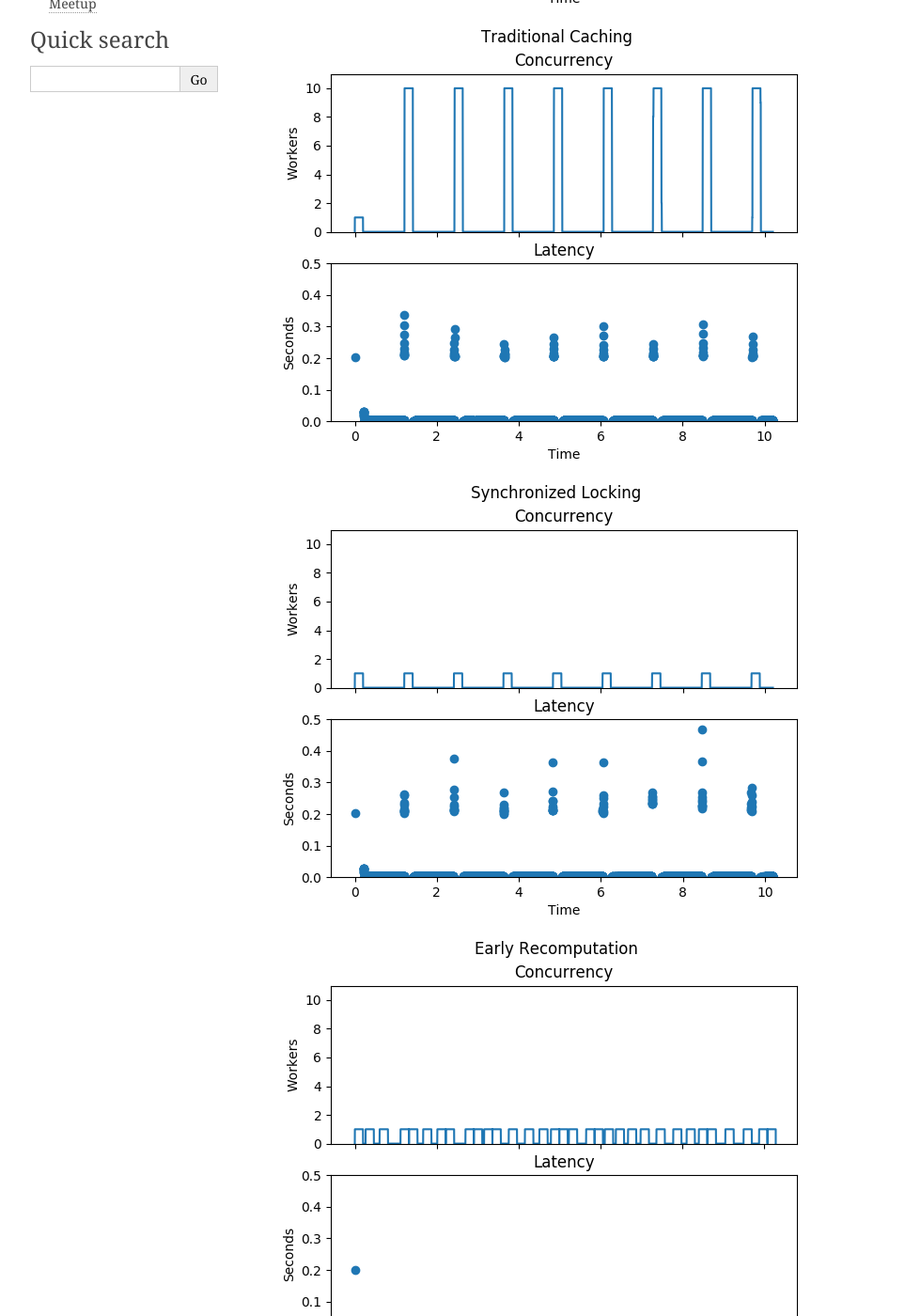
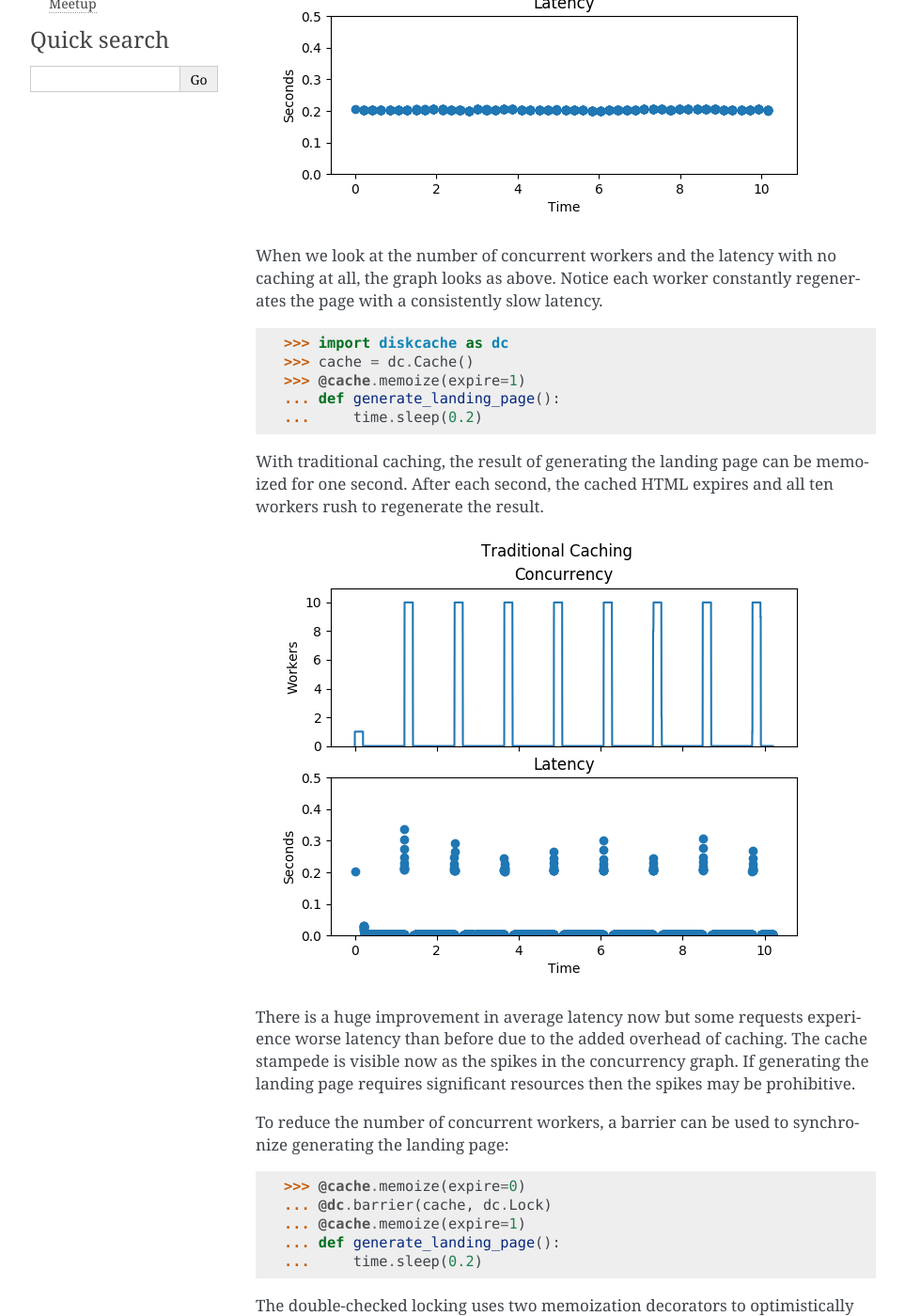
Before and after one commit to grantjenks/python-diskcache, a Sphinx documentation site: the page built from docs/case-study-landing-page-caching.rst, in a window 1280 px wide and 1400 px high, scrolled down 688 px. Shown: the whole window at 94% size, without its empty margins (148-1111 px from the left). Built offline with Sphinx 7.4.7, drawn with Linux system fonts in a browser that asks for light colours; some of the changed text lies outside the part shown.

Commit message:
Half-draft of landing page caching case study

```diff
--- a/docs/case-study-landing-page-caching.rst
+++ b/docs/case-study-landing-page-caching.rst
@@ -4,9 +4,51 @@ Case Study: Landing Page Caching
 :doc:`DiskCache <index>` version 4 added recipes for cache stampede mitigation.
 Let's look at how that applies to landing page caching.
 
+    >>> import time
+    >>> def generate_landing_page():
+    ...     time.sleep(0.2)  # Work really hard.
+    ...     # Return HTML response.
+
+Imagine a website under heavy load with a function used to generate the landing
+page. There are two processes each with five threads for a total of ten
+concurrent workers. Also assume that generating the landing page takes about
+two hundred milliseconds.
+
 .. image:: _static/no-caching.png
 
+When we look at the number of concurrent workers and the latency with no
+caching at all, the graph looks as above. Notice each worker constantly
+regenerates the page with a consistently slow latency.
+
+    >>> import diskcache as dc
+    >>> cache = dc.Cache()
+    >>> @cache.memoize(expire=1)
+    ... def generate_landing_page():
+    ...     time.sleep(0.2)
+
+With traditional caching, the result of generating the landing page can be
+memoized for one second. After each second, the cached HTML expires and all ten
+workers rush to regenerate the result.
+
 .. image:: _static/traditional-caching.png
+
+There is a huge improvement in average latency now but some requests experience
+worse latency than before due to the added overhead of caching. The cache
+stampede is visible now as the spikes in the concurrency graph. If generating
+the landing page requires significant resources then the spikes may be
+prohibitive.
+
+To reduce the number of concurrent workers, a barrier can be used to
+synchronize generating the landing page::
+
+    >>> @cache.memoize(expire=0)
+    ... @dc.barrier(cache, dc.Lock)
+    ... @cache.memoize(expire=1)
+    ... def generate_landing_page():
+    ...     time.sleep(0.2)
+
+The double-checked locking uses two memoization decorators to optimistically
+look up the cache result before locking.
 
 .. image:: _static/synchronized-locking.png
 
```
